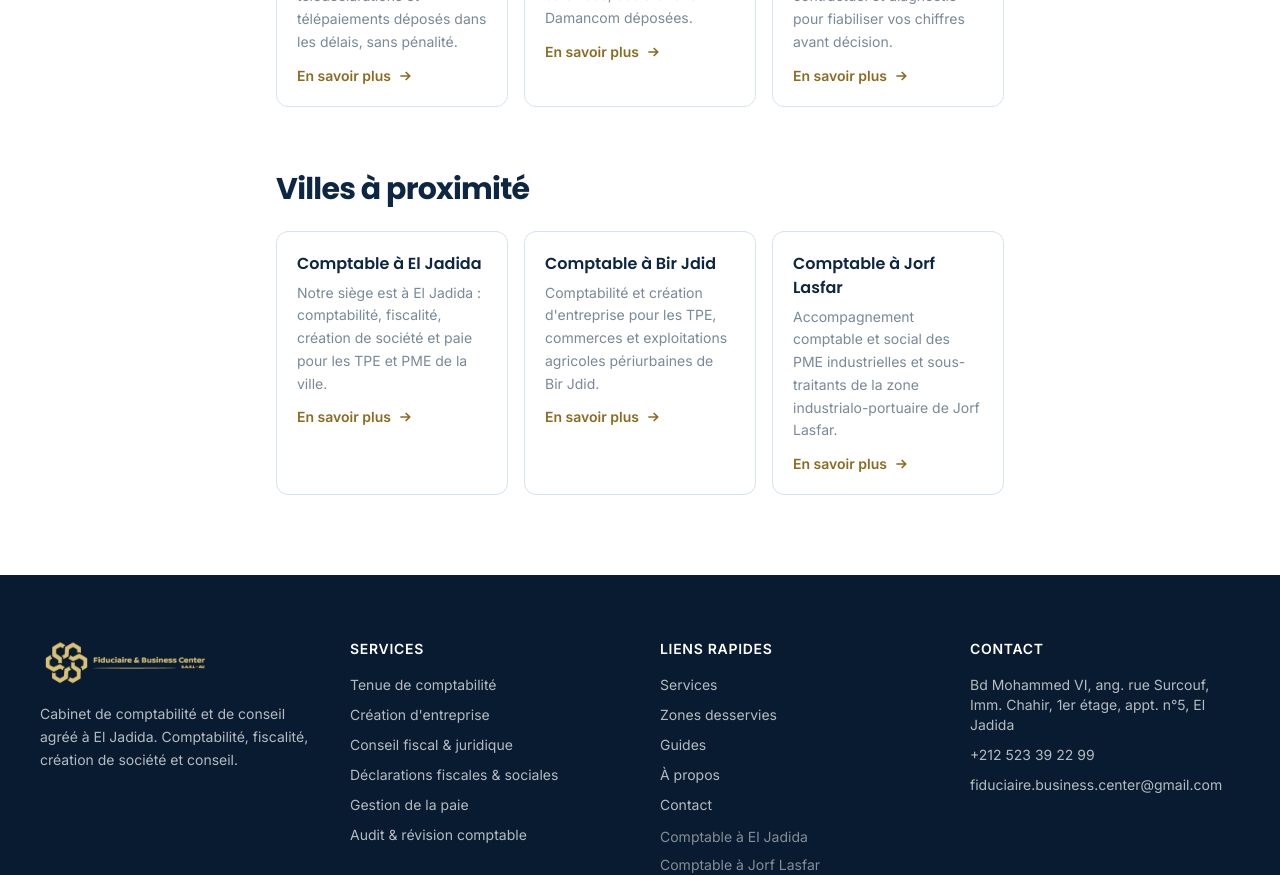
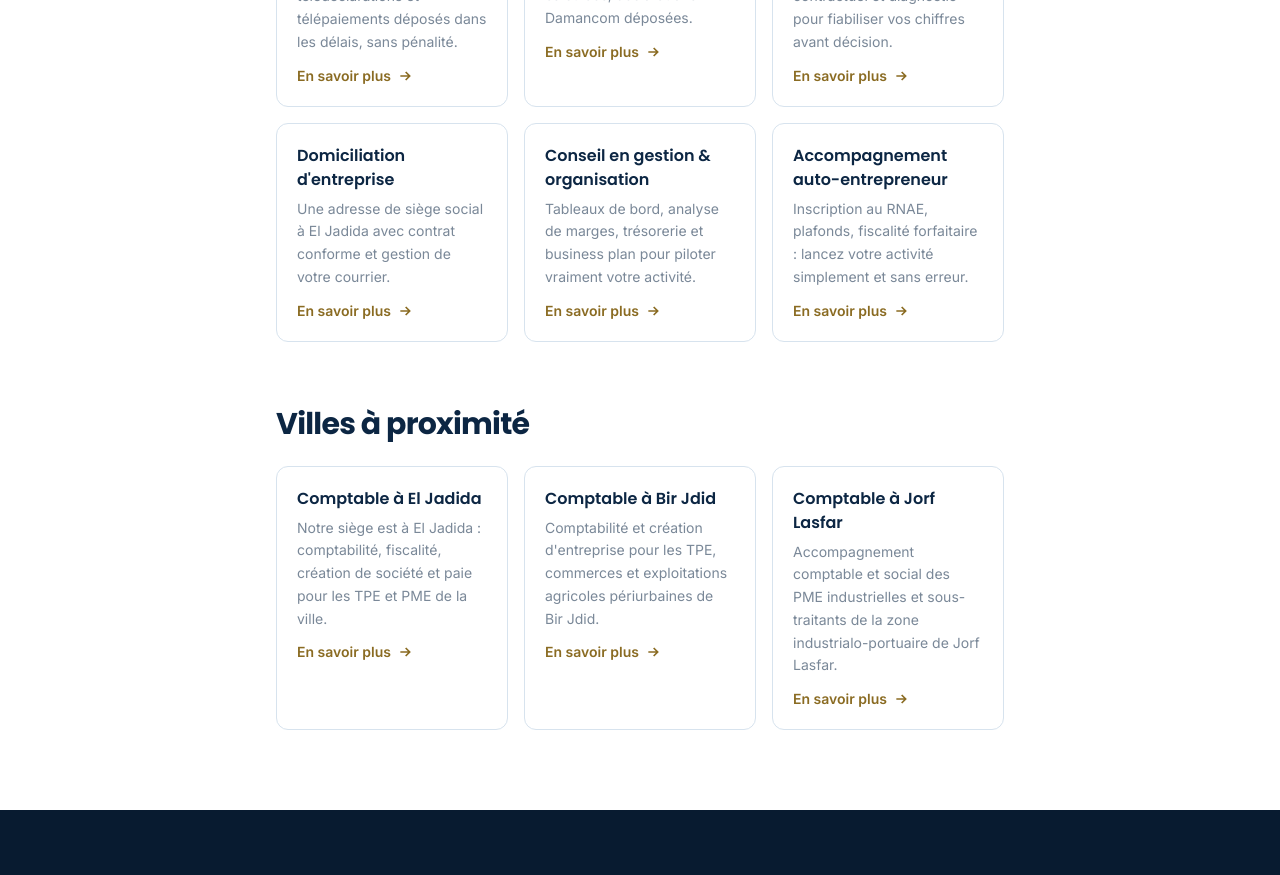
Before and after one commit to offtypesarl-dev/fiduciaire-business-center, a Next.js app: page /villes/azemmour in a window 1280 px wide. Shown: the part 2920-3795 px from the top of the page. Built offline with nearby package versions, Linux system fonts and the light colour scheme.

Commit message:
SEO: city pages link full service catalogue (was first-6; 3 services had no city inbound links)

```diff
--- a/app/villes/[slug]/page.tsx
+++ b/app/villes/[slug]/page.tsx
@@ -69,8 +69,10 @@ export default function CityPageRoute({
       desc: n!.summary,
     }));
 
-  // Surface top services on every city page for the internal-link mesh.
-  const serviceItems = services.slice(0, 6).map((s) => ({
+  // Surface the full service catalogue on every city page: a natural
+  // "everything we handle here" block that also gives all services — not just
+  // the first six — inbound internal links from every city (no orphaned pages).
+  const serviceItems = services.map((s) => ({
     href: `/services/${s.slug}`,
     label: s.label,
     desc: s.summary,
```
